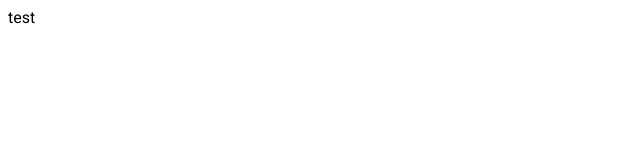
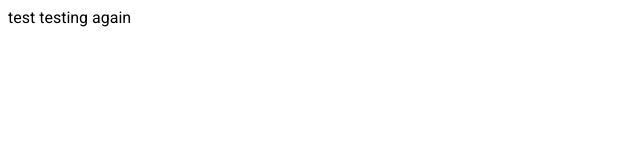
Before and after one commit to ChrisStogsdill/api-practice, a website built with webpack: page dist/index.html in a window 1280 px wide. Shown: the whole page, without its empty margins (0-640 px from the left). Built offline with nearby package versions, Linux system fonts and the light colour scheme.

Commit message:
testing 2nd commit change

```diff
--- a/dist/index.html
+++ b/dist/index.html
@@ -10,7 +10,7 @@
     <title>API Practice</title>
 </head>
 <body>
-<div>test</div>
+<div>test testing again</div>
 
 <script src="main.js"></script>
 </body>
```
